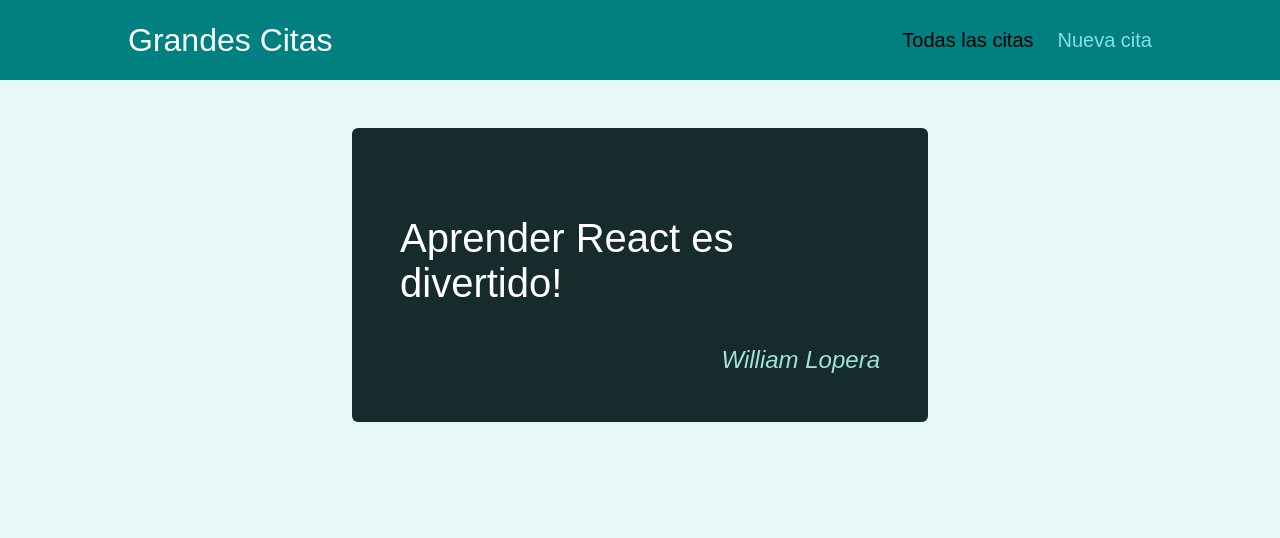
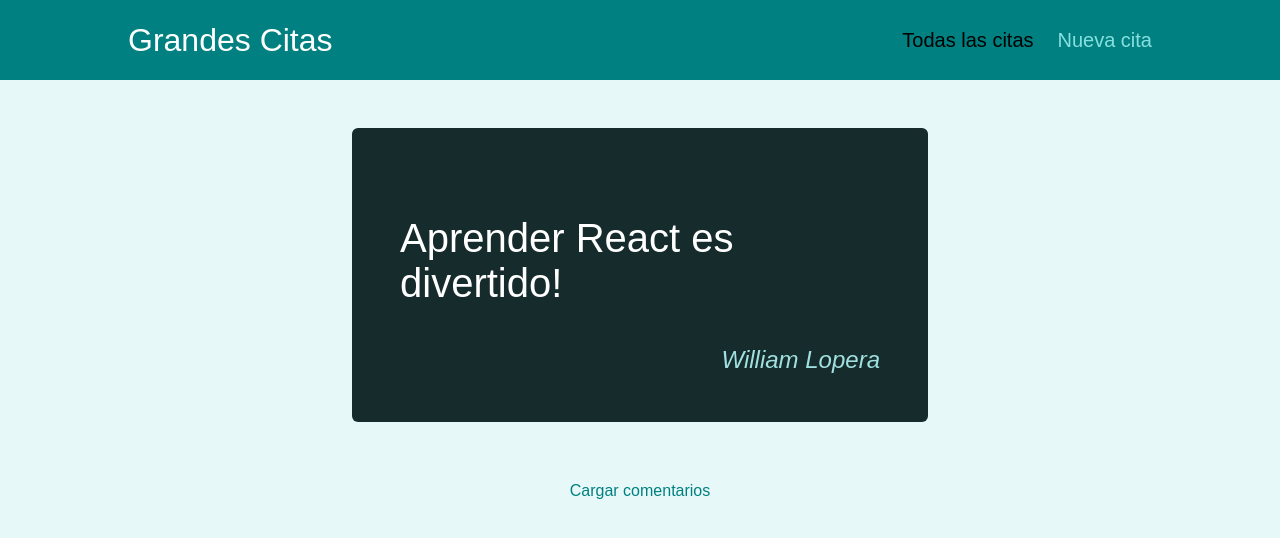
Before and after one commit to wlopera/React-Route-Example, a React (Create React App) app: page /quotes/q1 in a window 1280 px wide. Shown: the top 538 px of the page. Built offline with nearby package versions, Linux system fonts and the light colour scheme.

Commit message:
uso rutas anidadas

```diff
--- a/src/pages/QueryDetails.js
+++ b/src/pages/QueryDetails.js
@@ -1,5 +1,5 @@
 import React, { Fragment } from "react";
-import { useParams, Route } from "react-router-dom";
+import { useParams, Route, Link } from "react-router-dom";
 
 import Comments from "../components/comments/Comments";
 import HighlightedQuote from "../components/quotes/HighlightedQuote";
@@ -29,7 +29,14 @@
   return (
     <Fragment>
       <HighlightedQuote text={quote.text} author={quote.author} />
-      <Route path={`/quotes/${quote.id}/comments`}>
+      <Route path={`/quotes/${params.quoteId}`} exact>
+        <div className="centered">
+          <Link className="btn--flat" to={`/quotes/${params.quoteId}/comments`}>
+            Cargar comentarios
+          </Link>
+        </div>
+      </Route>
+      <Route path={`/quotes/${params.quoteId}/comments`}>
         <Comments />
       </Route>
     </Fragment>
```
Also changed, not shown: 1 other file (tests, documents, lock files or other folders).
